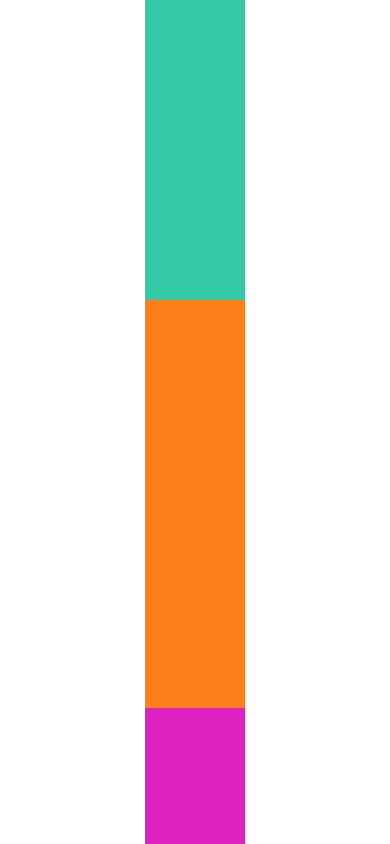
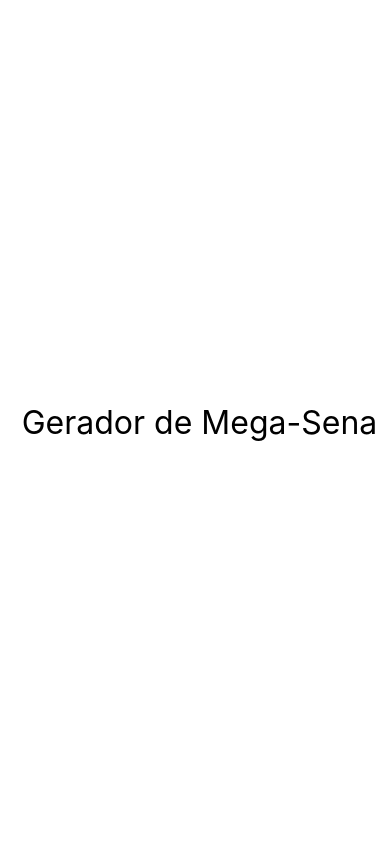
Before and after one commit to gabibecker/ReactNative, a React Native app: screen / in a window 390 px wide. Built offline with nearby package versions, Linux system fonts and the light colour scheme.

Commit message:
Componente de Classe : Método Render

```diff
--- a/src/App.tsx
+++ b/src/App.tsx
@@ -1,7 +1,8 @@
 import React from 'react';
 import { SafeAreaView, StyleSheet } from 'react-native';
-import FlexBoxV4 from './components/layout/FlexBoxV4';
+import Mega from './components/mega/Mega';
 
+//import FlexBoxV4 from './components/layout/FlexBoxV4';
 //import FlexBoxV3 from './components/layout/FlexBoxV3';
 //import FlexBox1 from './components/layout/FlexBox1';
 //import Quadrado from './components/layout/Quadrado';
@@ -26,7 +27,8 @@
 
 export default () => (
     <SafeAreaView style={style.App}>
-        <FlexBoxV4/>
+        <Mega/>
+        {/* <FlexBoxV4/> */}
         {/* <FlexBoxV3/> */}
         {/* <FlexBox1></FlexBox1> */}
         {/* <DigiteSeuNome/> */}
--- /dev/null
+++ b/src/components/mega/Mega.tsx
@@ -0,0 +1,11 @@
+import React, {Component} from "react";
+import { Text } from "react-native";
+import estilo from "../estilo";
+
+export default class Mega extends Component {
+    render () {
+        return (
+            <Text style = {estilo.fontG}> Gerador de Mega-Sena</Text>
+        )
+    }
+}
```
